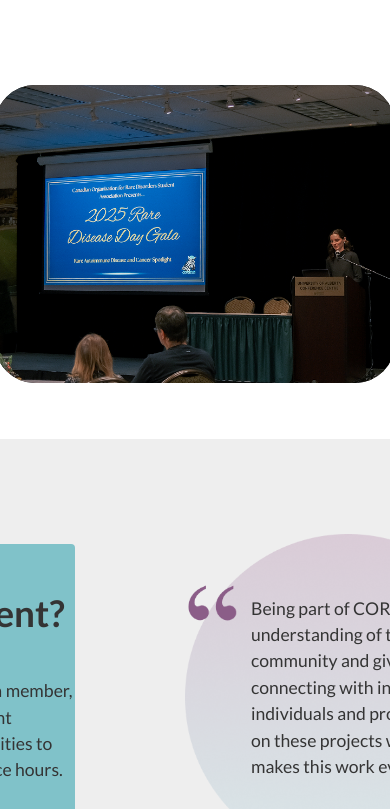
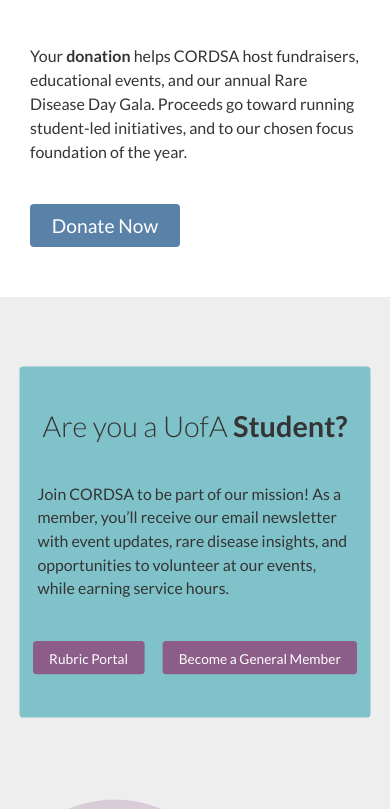
Before and after one commit to cordsa/cordsa-website, a React (Vite) app: page / in a window 390 px wide. Shown: the part 2415-3224 px from the top of the page. Built offline with nearby package versions, Linux system fonts and the light colour scheme; a web font is replaced by a local one.

Commit message:
Implement Outreach section responsiveness

```diff
--- a/src/pages/home-page/donate/Donate.css
+++ b/src/pages/home-page/donate/Donate.css
@@ -64,9 +64,14 @@
 
 @media (max-width: 600px) {
   #donate {
-    flex-wrap: wrap;
+    flex-wrap: wrap-reverse;
     padding-top: 120px;
     height: fit-content;
+    gap: 40px;
+  }
+
+  .slide-show > img {
+    max-width: 100%;
   }
 
   .support-tab {
@@ -76,7 +81,7 @@
 
   .donate-desc > p {
     font-size: 1rem;
-    width: 350px;
+    width: 330px;
   }
 
   #donate .slide-show > img {
--- a/src/pages/home-page/outreach/Outreach.css
+++ b/src/pages/home-page/outreach/Outreach.css
@@ -117,3 +117,101 @@
   margin-top: 130px;
   margin-right: 5px;
 }
+
+@media (max-width: 600px) {
+  #outreach {
+    padding-top: 50px;
+    flex-wrap: wrap;
+    gap: 10px;
+  }
+
+  .outreach-join {
+    transform: scale(0.9);
+  }
+
+  .outreach-join h1 {
+    font-size: 2rem;
+  }
+
+  .outreach-join p {
+    width: 350px;
+  }
+
+  .outreach-join > div {
+    gap: 20px;
+  }
+
+  .outreach-join > div > a {
+    font-size: 0.95rem;
+  }
+
+  .testimonial {
+    transform: scale(0.75);
+    padding-bottom: 10px;
+  }
+}
+
+@media (max-width: 376px) {
+  #outreach {
+    padding-top: 50px;
+    flex-wrap: wrap;
+    gap: 10px;
+  }
+
+  .outreach-join {
+    transform: scale(0.9);
+  }
+
+  .outreach-join h1 {
+    font-size: 1.8rem;
+  }
+
+  .outreach-join p {
+    font-size: 1rem;
+    width: 320px;
+  }
+
+  .outreach-join > div {
+    gap: 20px;
+  }
+
+  .outreach-join > div > a {
+    font-size: 0.9rem;
+  }
+
+  .testimonial {
+    transform: scale(0.7);
+    padding-bottom: 10px;
+  }
+}
+
+@media (max-width: 326px) {
+  #outreach {
+    padding-top: 50px;
+    flex-wrap: wrap;
+    gap: 10px;
+  }
+
+  .outreach-join h1 {
+    font-size: 1.6rem;
+  }
+
+  .outreach-join p {
+    font-size: 1rem;
+    width: 280px;
+  }
+
+  .outreach-join > div {
+    gap: 5px;
+  }
+
+  .outreach-join > div > a {
+    font-size: 0.9rem;
+    width: 150px;
+  }
+
+  .testimonial {
+    transform: scale(0.7);
+    padding-bottom: 10px;
+  }
+}
```
